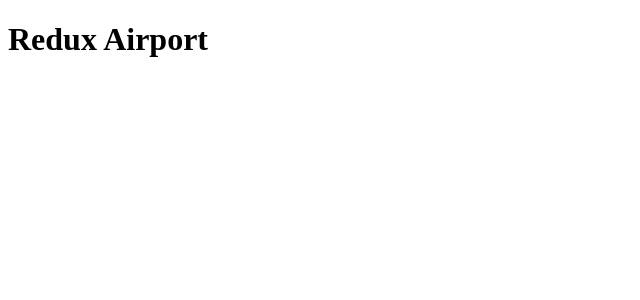
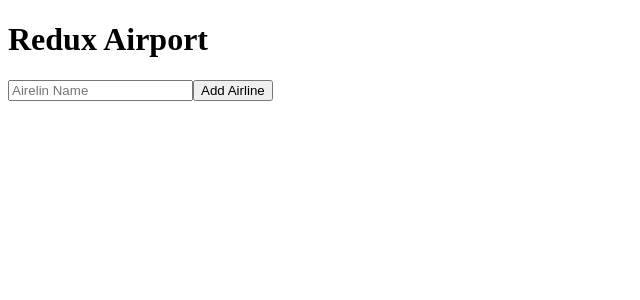
Before and after one commit to luckbuck0/public-redux-airport, a React (Create React App) app: page / in a window 1280 px wide. Shown: the top 300 px of the page, without its empty margins (0-640 px from the left). Built offline with nearby package versions, Linux system fonts and the light colour scheme.

Commit message:
update readme with assignment details

```diff
--- a/src/components/App/App.js
+++ b/src/components/App/App.js
@@ -5,6 +5,11 @@ class App extends Component {
     return (
       <div>
         <h1>Redux Airport</h1>
+        <input placeholder="Airelin Name" />
+        <button>Add Airline</button>
+        <table>
+          {/* Airlines should be listed here */}
+        </table>
       </div>
     );
   }
```
Also changed, not shown: 1 other file (tests, documents, lock files or other folders).
